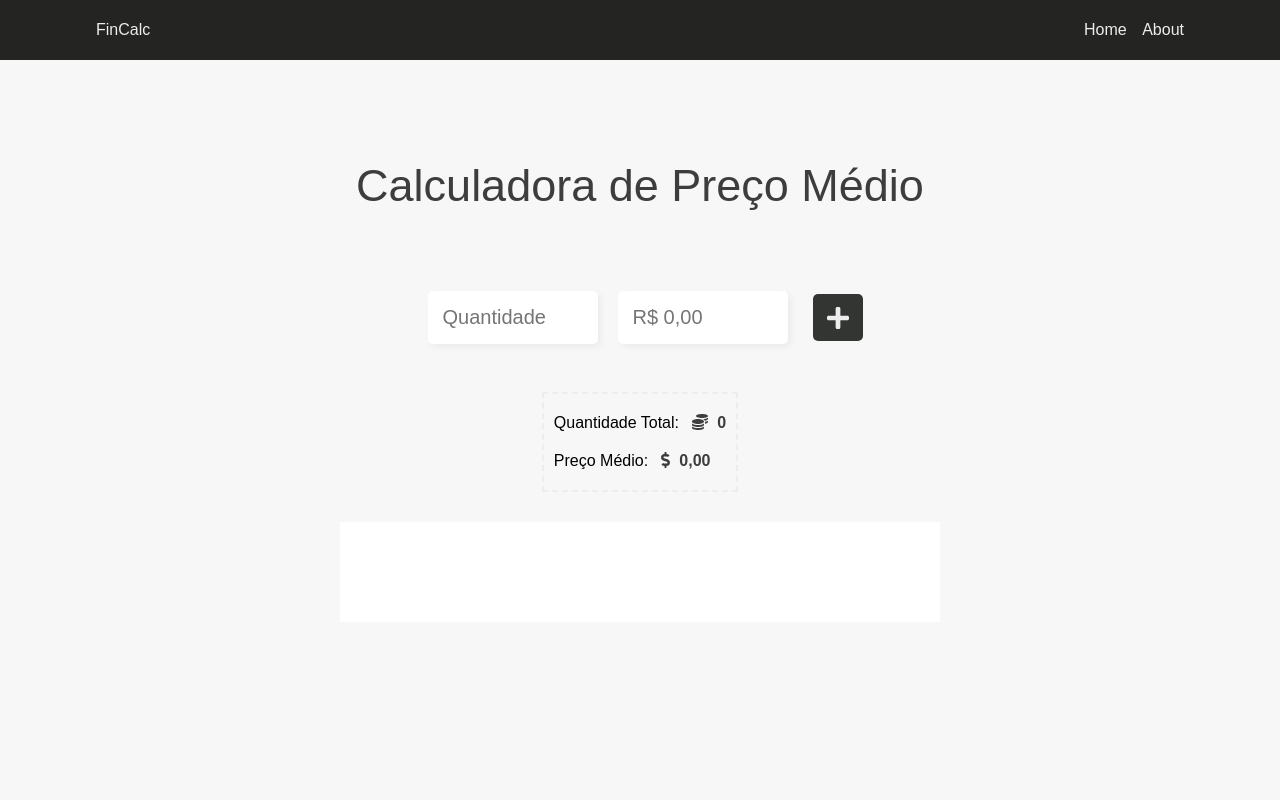
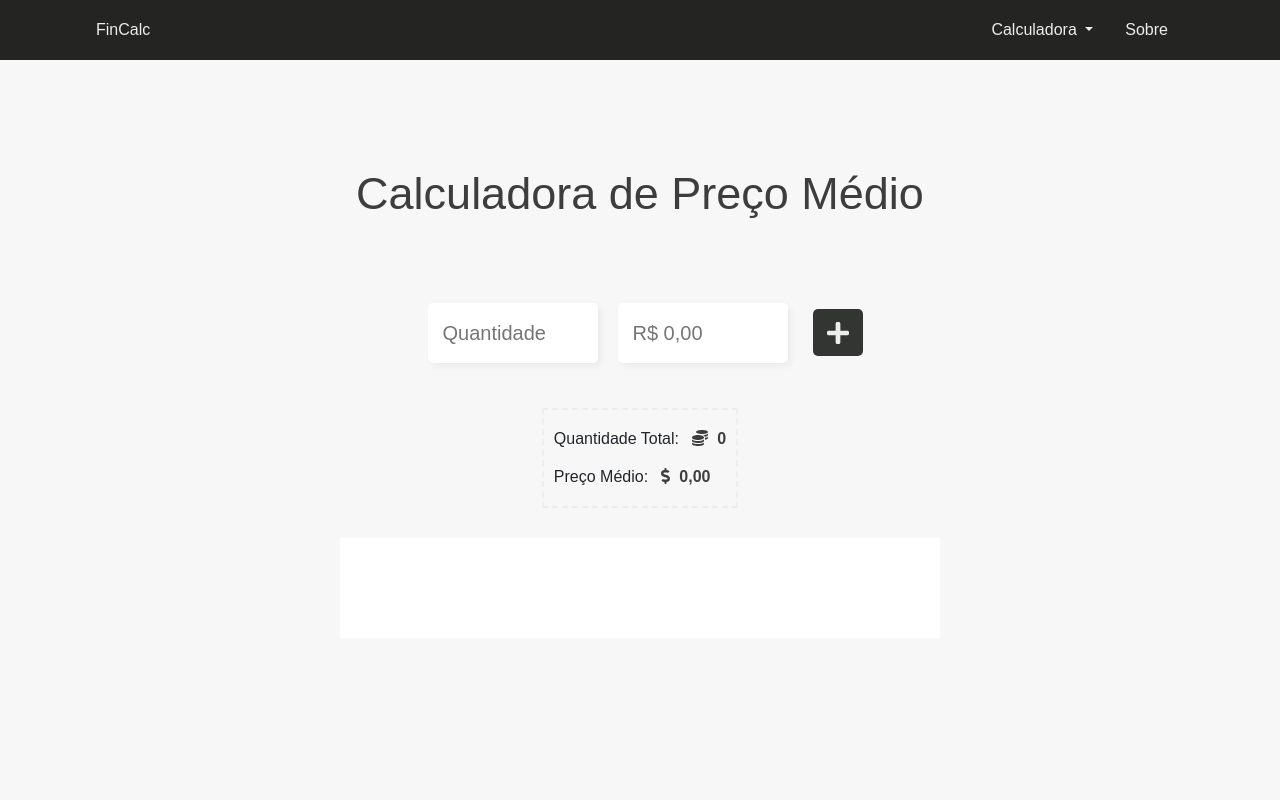
Before and after one commit to hewmoreira/finprice, a Vue app: page / in a window 1280 px wide. Shown: the top 800 px of the page. Built offline with nearby package versions, Linux system fonts and the light colour scheme.

Commit message:
added bootstrap, nav e dropdown

```diff
--- a/public/index.html
+++ b/public/index.html
@@ -1,17 +1,29 @@
 <!DOCTYPE html>
 <html lang="">
+
 <head>
   <meta charset="utf-8">
   <meta http-equiv="X-UA-Compatible" content="IE=edge">
   <meta name="viewport" content="width=device-width,initial-scale=1.0">
-    <link rel="icon" href="<%= BASE_URL %>favicon.ico">
+
+  <!-- CSS only -->
+  <link href="https://cdn.jsdelivr.net/npm/bootstrap@5.1.3/dist/css/bootstrap.min.css" rel="stylesheet"
+    integrity="sha384-1BmE4kWBq78iYhFldvKuhfTAU6auU8tT94WrHftjDbrCEXSU1oBoqyl2QvZ6jIW3" crossorigin="anonymous">
+
   <title>FinCalc</title>
 </head>
+
 <body>
   <noscript>
-      <strong>We're sorry but <%= htmlWebpackPlugin.options.title %> doesn't work properly without JavaScript enabled. Please enable it to continue.</strong>
+    <strong>We're sorry but <%= htmlWebpackPlugin.options.title %> doesn't work properly without JavaScript enabled.
+        Please enable it to continue.</strong>
   </noscript>
   <div id="app"></div>
   <!-- built files will be auto injected -->
+
+  <script src="https://cdn.jsdelivr.net/npm/bootstrap@5.1.3/dist/js/bootstrap.bundle.min.js"
+    integrity="sha384-ka7Sk0Gln4gmtz2MlQnikT1wXgYsOg+OMhuP+IlRH9sENBO0LRn5q+8nbTov4+1p"
+    crossorigin="anonymous"></script>
 </body>
+
 </html>
--- a/src/components/header.vue
+++ b/src/components/header.vue
@@ -1,12 +1,32 @@
 <template>
   <header>
-    <nav id="nav">
+    <nav id="navDiv">
       <div class="logo">
         <router-link to="/">FinCalc</router-link>
       </div>
       <div class="menu">
-        <router-link to="/">Home</router-link>
-        <router-link to="/about">About</router-link>
+        <ul class="nav nav-pills">
+          <li class="nav-item dropdown">
+            <a
+              class="nav-link dropdown-toggle"
+              data-bs-toggle="dropdown"
+              href="#"
+              role="button"
+              aria-expanded="false"
+              >Calculadora&nbsp;</a
+            >
+            <ul class="dropdown-menu">
+              <li>
+                <router-link class="dropdown-item" to="/"
+                  >Preço Médio</router-link
+                >
+              </li>
+            </ul>
+          </li>
+          <li class="nav-item">
+            <router-link class="nav-link" to="about">Sobre</router-link>
+          </li>
+        </ul>
       </div>
     </nav>
   </header>
@@ -14,7 +34,7 @@
 
 <script>
 export default {
-  name: "Header"
+  name: "Header",
 };
 </script>
 
@@ -28,8 +48,7 @@ header {
   align-items: center;
 }
 
-#nav {
-  /* background-color: chocolate; */
+#navDiv {
   display: flex;
   align-items: center;
   justify-content: space-between;
@@ -38,7 +57,6 @@ header {
 }
 
 .logo {
-  /* background-color: cornsilk; */
   width: auto;
   height: 60px;
   display: flex;
@@ -46,7 +64,6 @@ header {
 }
 
 .menu {
-  /* background-color: darkgoldenrod; */
   min-width: 100px;
   height: 60px;
   display: flex;
@@ -54,15 +71,28 @@ header {
   justify-content: space-between;
 }
 
-a:-webkit-any-link {
-    color: var(--color-white1);
-    cursor: pointer;
-    text-decoration: none;
+.dropdown-menu {
+  background-color: var(--color-black1);
 }
 
-a:hover{
-    transition: 0.5s;
-    color: var(--color-yellow1);
+.dropdown-item:hover {
+  color: var(--color-yellow1);
+  background-color: var(--color-black1);
 }
 
+.nav-link:focus,
+.nav-link:hover {
+  color: var(--color-yellow1);
+}
+
+a:-webkit-any-link {
+  color: var(--color-white1);
+  cursor: pointer;
+  text-decoration: none;
+}
+
+a:hover {
+  transition: 0.5s;
+  color: var(--color-yellow1);
+}
 </style>
--- a/src/styles/global.css
+++ b/src/styles/global.css
@@ -39,11 +39,6 @@ a:hover{
     color: var(--color-yellow1);
 }
 
-/* .container{
-    width: 90%;
-    background-color: royalblue;
-} */
-
 main{
     width: auto;
     height: auto;
```
Lines whose indentation alone changed are shown as unchanged.
